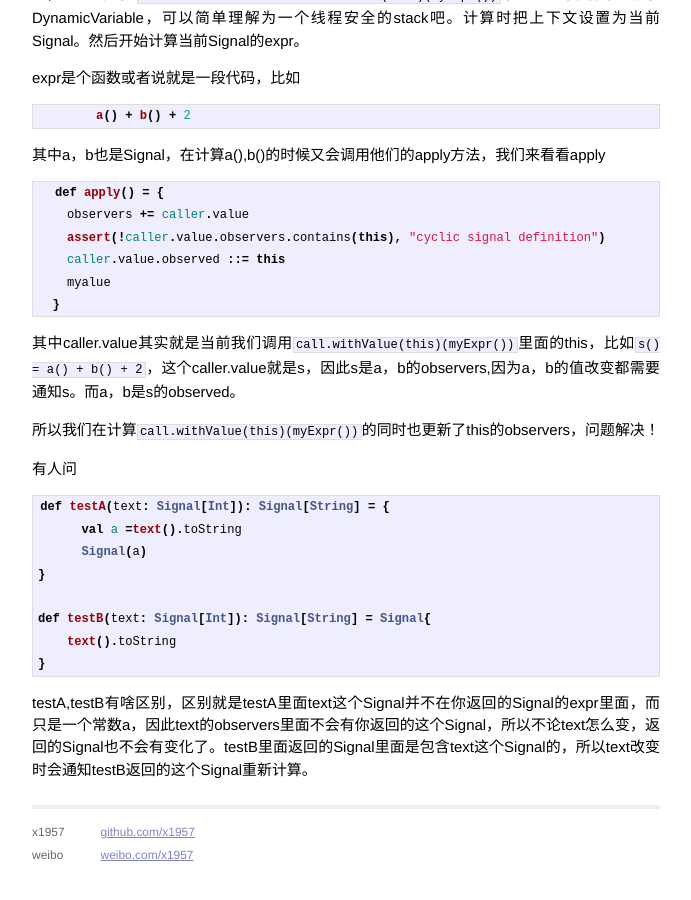
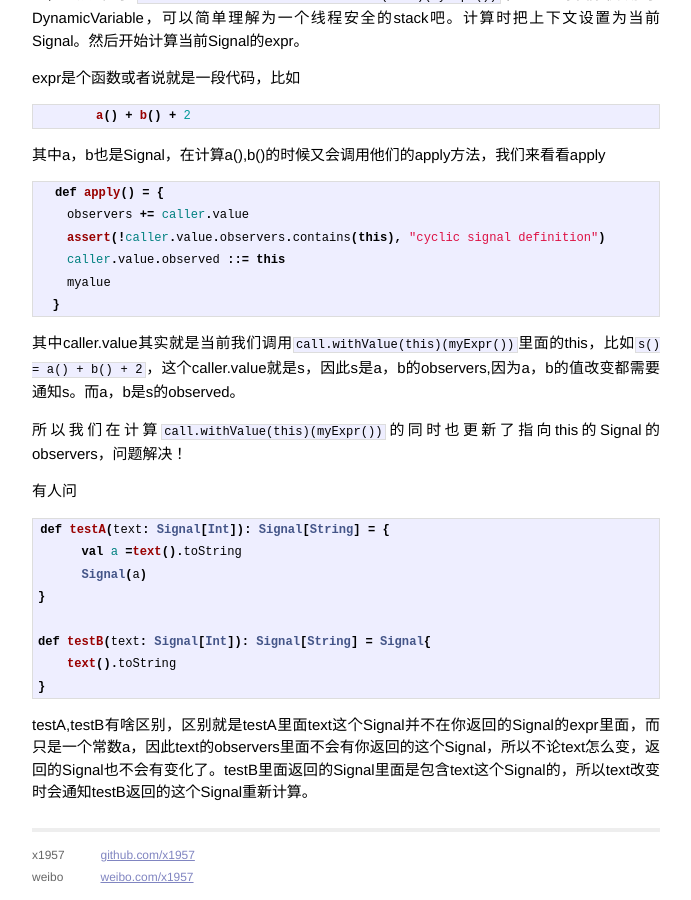
Before and after one commit to x1957/x1957.github.com, a Jekyll site: the page built from _posts/2015-04-26-Reactive-Programming-Signal.markdown, in a window 1280 px wide and 900 px high, scrolled down 1092 px. Shown: the whole window, without its empty margins (294-985 px from the left). Built offline with Jekyll 4.4.1, drawn with Linux system fonts in a browser that asks for light colours; Markdown is read by kramdown in place of the engine named in the settings; before the commit the page ends 1970 px from its top, so only the background shows below that.

Commit message:
frp correct

```diff
--- a/_posts/2015-04-26-Reactive-Programming-Signal.markdown
+++ b/_posts/2015-04-26-Reactive-Programming-Signal.markdown
@@ -67,7 +67,7 @@ expr是个函数或者说就是一段代码，比如
 
 其中caller.value其实就是当前我们调用<code>call.withValue(this)(myExpr())</code>里面的this，比如<code>s() = a() + b() + 2</code>，这个caller.value就是s，因此s是a，b的observers,因为a，b的值改变都需要通知s。而a，b是s的observed。
 
-所以我们在计算<code>call.withValue(this)(myExpr())</code>的同时也更新了this的observers，问题解决！
+所以我们在计算<code>call.withValue(this)(myExpr())</code>的同时也更新了指向this的Signal的observers，问题解决！
 
 
 有人问
```
